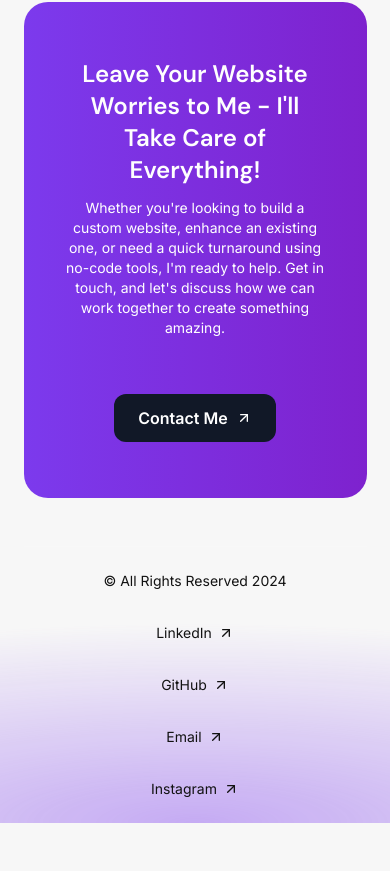
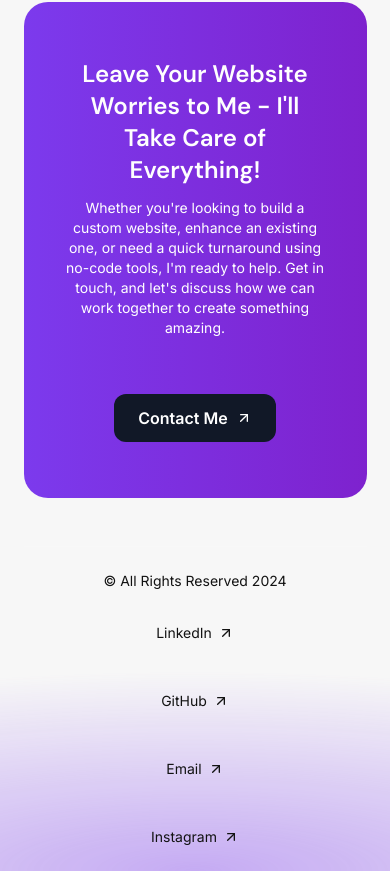
Before and after one commit to bhaumik-dev/bhaumik-dev-portfolio, a Next.js app: page / in a window 390 px wide. Shown: the part 5247-6118 px from the top of the page. Before the commit the page ends 6070 px from the top, so only its background shows below. Built offline with nearby package versions, Linux system fonts and the light colour scheme.

Commit message:
Minor changes to footer

```diff
--- a/src/sections/Footer.tsx
+++ b/src/sections/Footer.tsx
@@ -9,7 +9,7 @@
           <div className="text-[var(--color-text)] text-center">
             &copy; All Rights Reserved 2024
           </div>
-          <nav className="flex flex-col md:flex-row items-center gap-8 md:gap-4">
+          <nav className="flex flex-col md:flex-row items-center gap-12 md:gap-4">
             <a
               href="https://www.linkedin.com/in/bhaumikraja/"
               className="inline-flex items-center gap-1.5"
```
